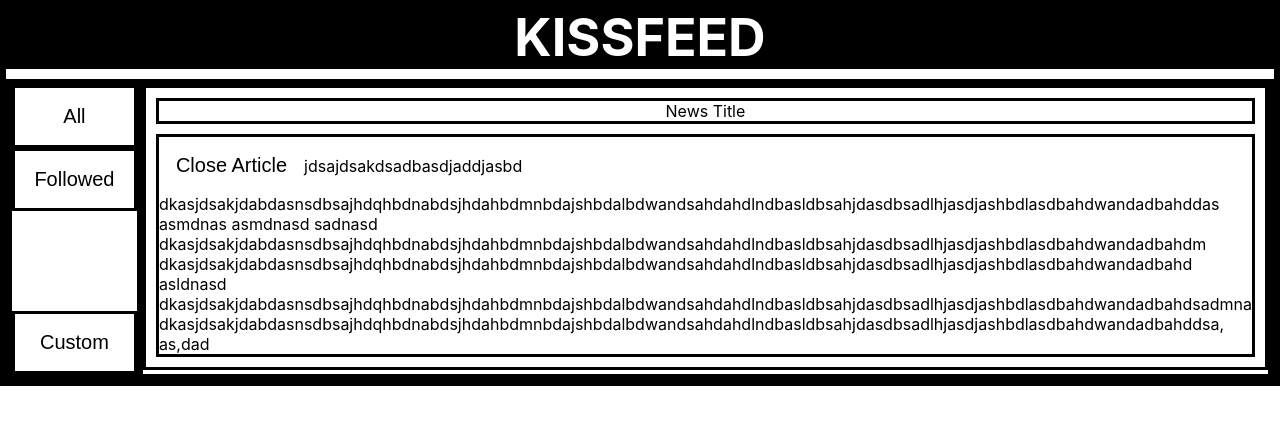
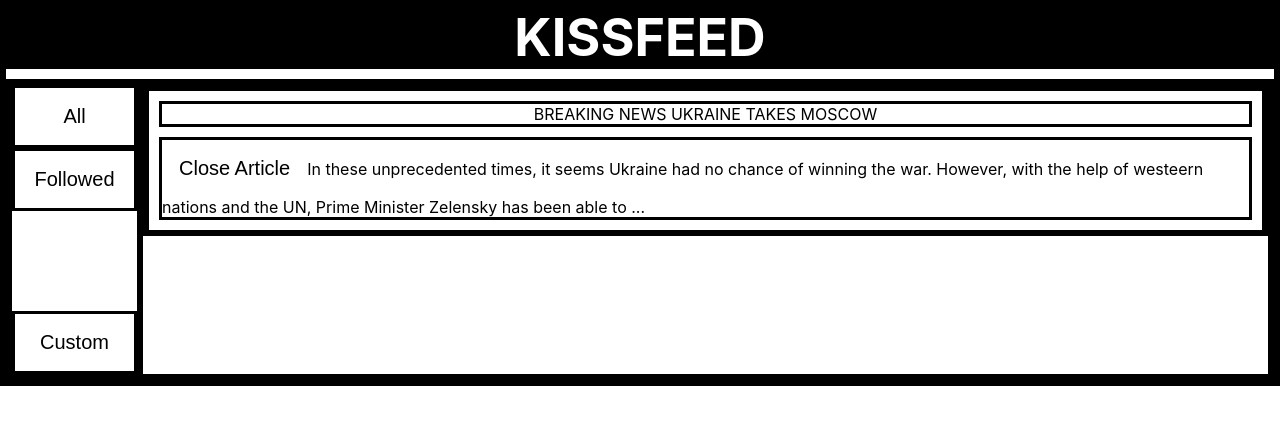
Before and after one commit to ElenBhattarai/kissfeed, a React (Create React App) app in the folder my-app/: page / in a window 1280 px wide. Both pictures are taken after a click on the button "View the article". Shown: the top 424 px of the page. Built offline with nearby package versions, Linux system fonts and the light colour scheme.

Commit message:
interactivity added

```diff
--- a/my-app/src/App.js
+++ b/my-app/src/App.js
@@ -2,23 +2,22 @@
 import './App.css';
 
 import React, {useState} from 'react';
+
+import Article from './Components/Article.js'
+import Followed from './Components/Followed.js'
+import Recent from './Components/Recent.js'
+
 function App() {
   let data;
-  const [followed, setFollowed] = useState(true)
+  const [followed, setFollowed] = useState(false)
+  const [recent, setRecent] = useState(false)
   const [request,setrequest] = useState(false)
-  const [clicked, setClicked] = useState(true)
-  const [body, setBody] = useState(false)
-
-  const handleClick = ()=> {
-    setClicked(false)
-    setBody(true)
+  const handleFollowed = () => {
+    setFollowed(true);
   }
-
-  const handleClose = ()=> {
-    setClicked(true)
-    setBody(false)
+  const handleRecent = () => {
+    setFollowed(false);
   }
-
 
   // const fetchapi = async () => {
   //   const res = await fetch("https://newsapi.org/v2/top-headlines?country=us&category=business&apiKey=c8503c90442c4249860c2ead0a8ce1f8")
@@ -56,18 +55,14 @@
         <div id = 'mainpage'>
           <div id = 'column1'>
               <div id = 'row1'>
-                <button>
+                <button onClick={() => handleRecent()}>
                 All
                 </button>
               </div>
               <div id = 'row1'>
-                {followed && (
-
-                <button>
-                Followed
+                <button onClick= {() => handleFollowed()}>
+                  Followed
                 </button>
-
-                )}
 
               </div>
 
@@ -81,39 +76,11 @@
           </div>
           <div id = 'column2'>
             <div>
-              <div id = 'newsrow'>
-                News Title
-              </div>
-
-              {clicked && (
-                <div id = 'newsrowtext'>
-                  dkasjdsakjdabdasnsdbsajhdqhbdnabdsjhdahbdmnbdajshbdalbdwandsahdahdlndbasldbsahjdasdbsadlhjasdjashbdlasdbahdwandadbahd
-                  <button onClick = {handleClick}>View the article</button>
-                </div>
-
-              )}
-              {body && (
-                <div id = 'newsrowtext'>
-                  <button onClick = {handleClose}>Close Article</button>
-                   jdsajdsakdsadbasdjaddjasbd
-                   dkasjdsakjdabdasnsdbsajhdqhbdnabdsjhdahbdmnbdajshbdalbdwandsahdahdlndbasldbsahjdasdbsadlhjasdjashbdlasdbahdwandadbahddas
-                   asmdnas
-                   asmdnasd
-                   sadnasd
-                   dkasjdsakjdabdasnsdbsajhdqhbdnabdsjhdahbdmnbdajshbdalbdwandsahdahdlndbasldbsahjdasdbsadlhjasdjashbdlasdbahdwandadbahdm
-                   dkasjdsakjdabdasnsdbsajhdqhbdnabdsjhdahbdmnbdajshbdalbdwandsahdahdlndbasldbsahjdasdbsadlhjasdjashbdlasdbahdwandadbahd
-
-                   asldnasd
-                   dkasjdsakjdabdasnsdbsajhdqhbdnabdsjhdahbdmnbdajshbdalbdwandsahdahdlndbasldbsahjdasdbsadlhjasdjashbdlasdbahdwandadbahdsadmna
-                   dkasjdsakjdabdasnsdbsajhdqhbdnabdsjhdahbdmnbdajshbdalbdwandsahdahdlndbasldbsahjdasdbsadlhjasdjashbdlasdbahdwandadbahddsa,
-                   as,dad
-                </div>
-              )
-              }
-
-
-
-
+              {followed ? (
+                <Followed></Followed>
+              ) : (
+                  <Recent></Recent>
+                )}
             </div>
           </div>
         </div>
--- a/my-app/src/Components/Article.js
+++ b/my-app/src/Components/Article.js
@@ -1,7 +1,41 @@
 import React, {useState} from 'react';
 
 function Article(props) {
+    const [clicked, setClicked] = useState(true)
+    const [body, setBody] = useState(false)
 
+
+
+    const handleClose = ()=> {
+        setClicked(true)
+        setBody(false)
+    }
+
+    const handleClick = ()=> {
+        setClicked(false)
+        setBody(true)
+    }
+    return (
+    <div>
+        <div id = 'newsrow'>
+                {props.title}
+        </div>
+        {clicked && (
+                <div id = 'newsrowtext'>
+                  {props.teaser}
+                  <button onClick = {() => handleClick()}>View the article</button>
+                </div>
+
+        )}
+        {body && (
+            <div id = 'newsrowtext'>
+                <button onClick = {handleClose}>Close Article</button>
+                {props.text}
+            </div>
+            )
+        }
+     </div>
+    )
 }
 
 export default Article
--- /dev/null
+++ b/my-app/src/Components/Followed.js
@@ -0,0 +1,10 @@
+import React, {useState} from 'react'
+import Article from './Article.js'
+
+function Followed() {
+    return (
+        <Article title="Ron is Gay" teaser="In Breaking news Ron..." text="In Breaking news Ron has come out as being a raging homomsexual, and is is currently looking for mates. You can find him on any online platform by the name of WagginJack. In unrelated news ..."></Article>
+    )
+}
+
+export default Followed
--- /dev/null
+++ b/my-app/src/Components/Recent.js
@@ -0,0 +1,10 @@
+import React, {useState} from 'react'
+import Article from './Article.js'
+
+function Recent() {
+    return (
+        <Article title="BREAKING NEWS UKRAINE TAKES MOSCOW" teaser="In these unprecedented times, it seems.." text="In these unprecedented times, it seems Ukraine had no chance of winning the war. However, with the help of westeern nations and the UN, Prime Minister Zelensky has been able to ..."></Article>
+    )
+}
+
+export default Recent
```
Also changed, not shown: my-app/src/Components/Custom.js (added, +10 -0 lines).
